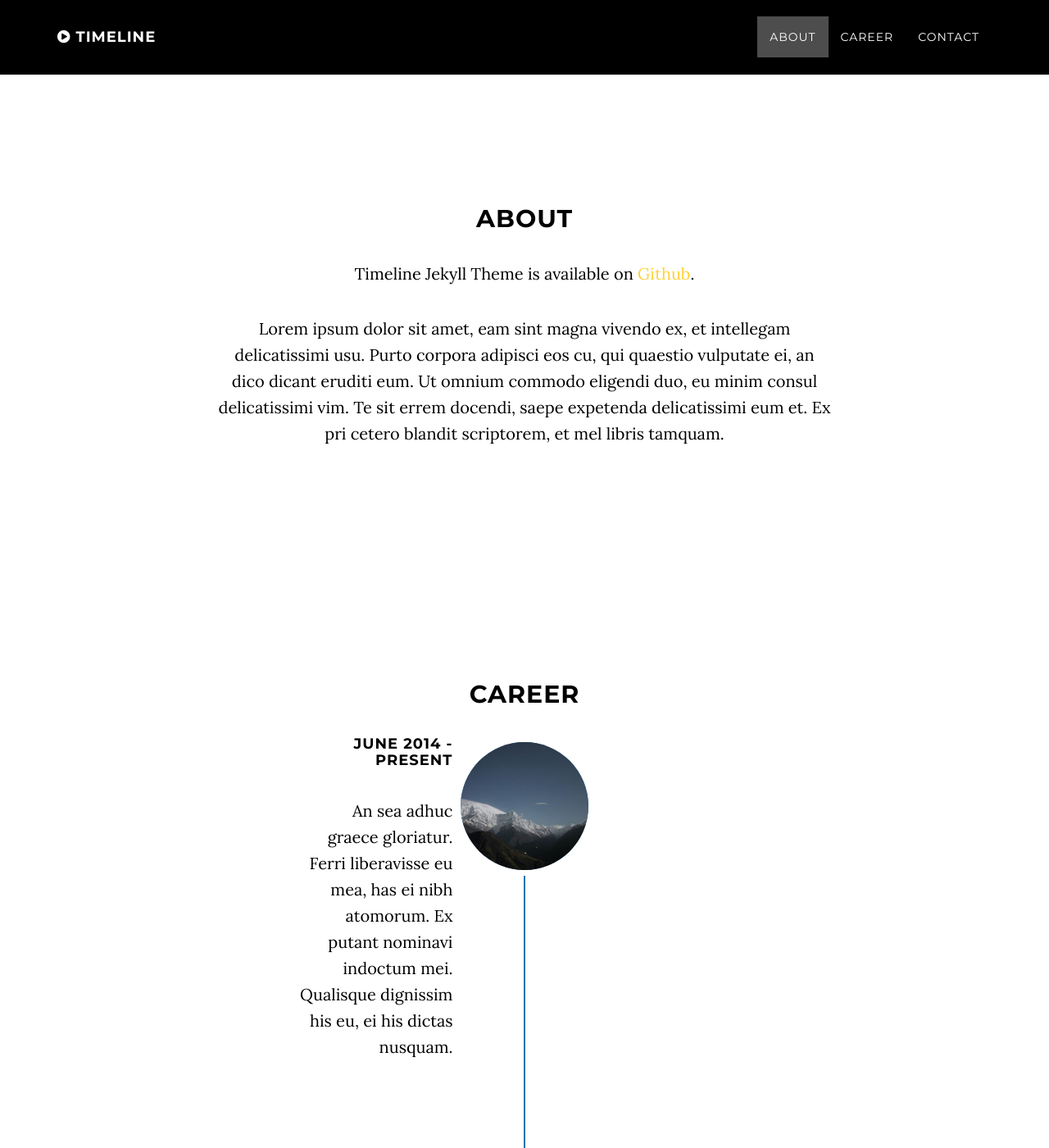
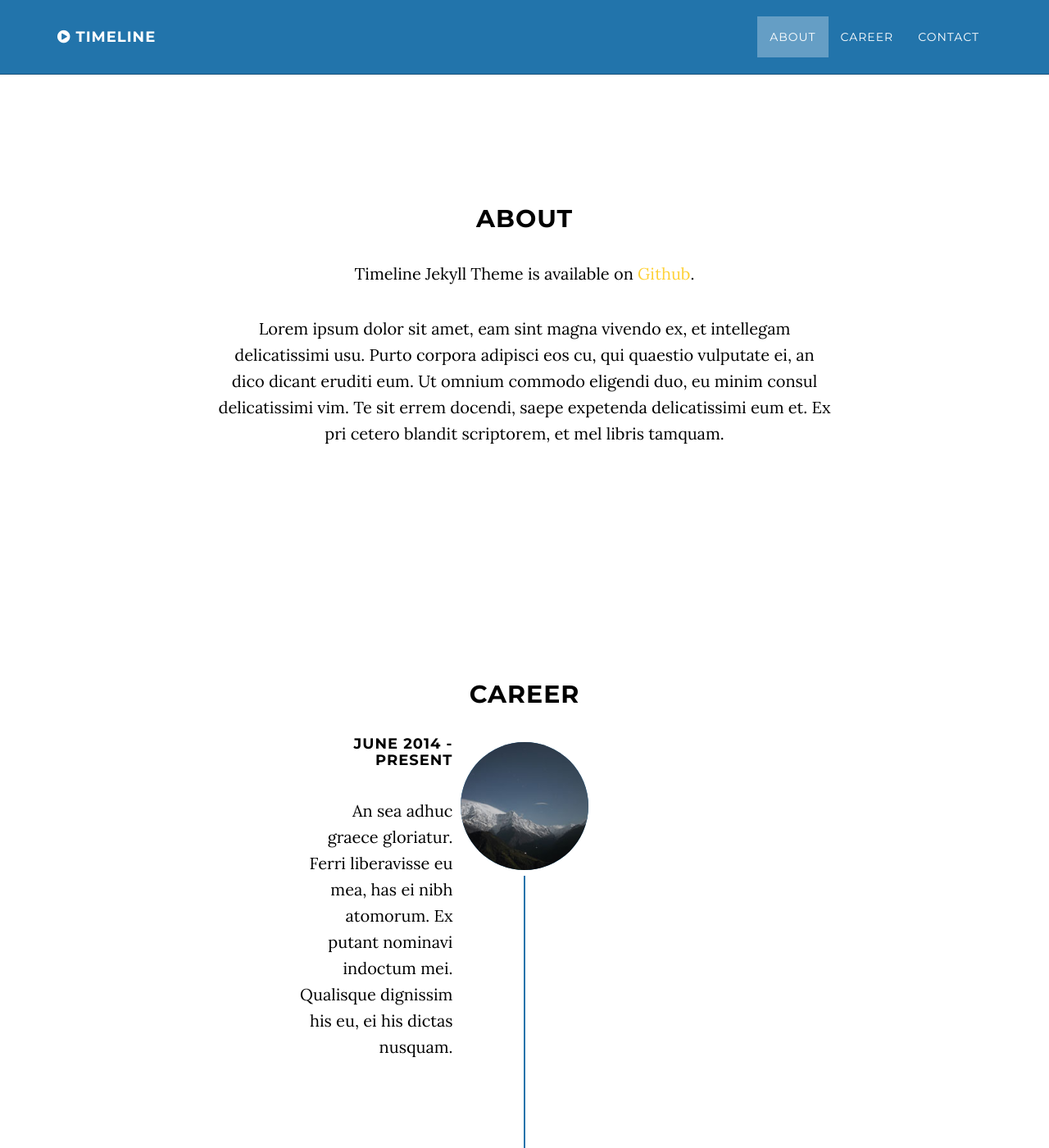
Before and after one commit to SavidDu/kirby_dev, a Jekyll site: the page built from index.html, in a window 1280 px wide and 1400 px high. Shown: the whole window at 82% size. Built offline with Jekyll 4.4.1, drawn with Linux system fonts in a browser that asks for light colours.

Commit message:
Update grayscale.css

```diff
--- a/css/grayscale.css
+++ b/css/grayscale.css
@@ -121,7 +121,7 @@ a:focus {
         padding: 20px 0;
         border-bottom: 1px solid rgba(0,0,0,.3);
         letter-spacing: 1px;
-        background: #000;
+        background: #2274ab; /* changed #000 */
         -webkit-transition: background .5s ease-in-out,padding .5s ease-in-out;
         -moz-transition: background .5s ease-in-out,padding .5s ease-in-out;
         transition: background .5s ease-in-out,padding .5s ease-in-out;
@@ -129,11 +129,11 @@ a:focus {
 
     .top-nav-collapse {
         padding: 0;
-        background-color: #000;
+        background-color: #2274ab; /* changed #000 */
     }
 
     .navbar-custom.top-nav-collapse {
-        background-color: #000;
+        background-color: #2274ab; /* changed #000 */
         border-bottom: 1px solid rgba(255,255,255,.3);
     }
 }
```
